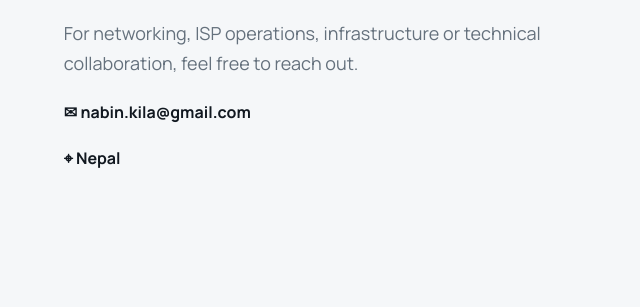
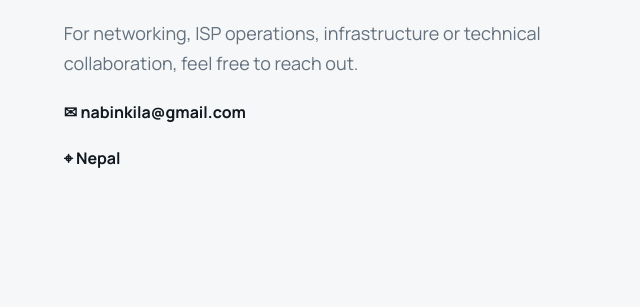
Before and after one commit to navixsht/chandesworishrestha.com.np, a plain HTML site: page index.html in a window 1280 px wide. Shown: the part 4526-4833 px from the top of the page, 13-653 px from the left. Drawn offline with nearby package versions, Linux system fonts and the light colour scheme.

Commit message:
Update index.html

```diff
--- a/index.html
+++ b/index.html
@@ -106,7 +106,7 @@ network reliability: 99.99%</pre>
   <div class="section-head"><p class="eyebrow">CONTACT</p><h2>Let's talk about <span>networks.</span></h2></div>
   <div class="contact-grid">
     <div><p class="lead">For networking, ISP operations, infrastructure or technical collaboration, feel free to reach out.</p>
-      <a class="contact-line" href="mailto:nabin.kila@gmail.com">✉ nabin.kila@gmail.com</a>
+      <a class="contact-line" href="mailto:nabinkila@gmail.com">✉ nabinkila@gmail.com</a>
       <p class="contact-line">⌖ Nepal</p>
     </div>
     <form id="contactForm">
```
